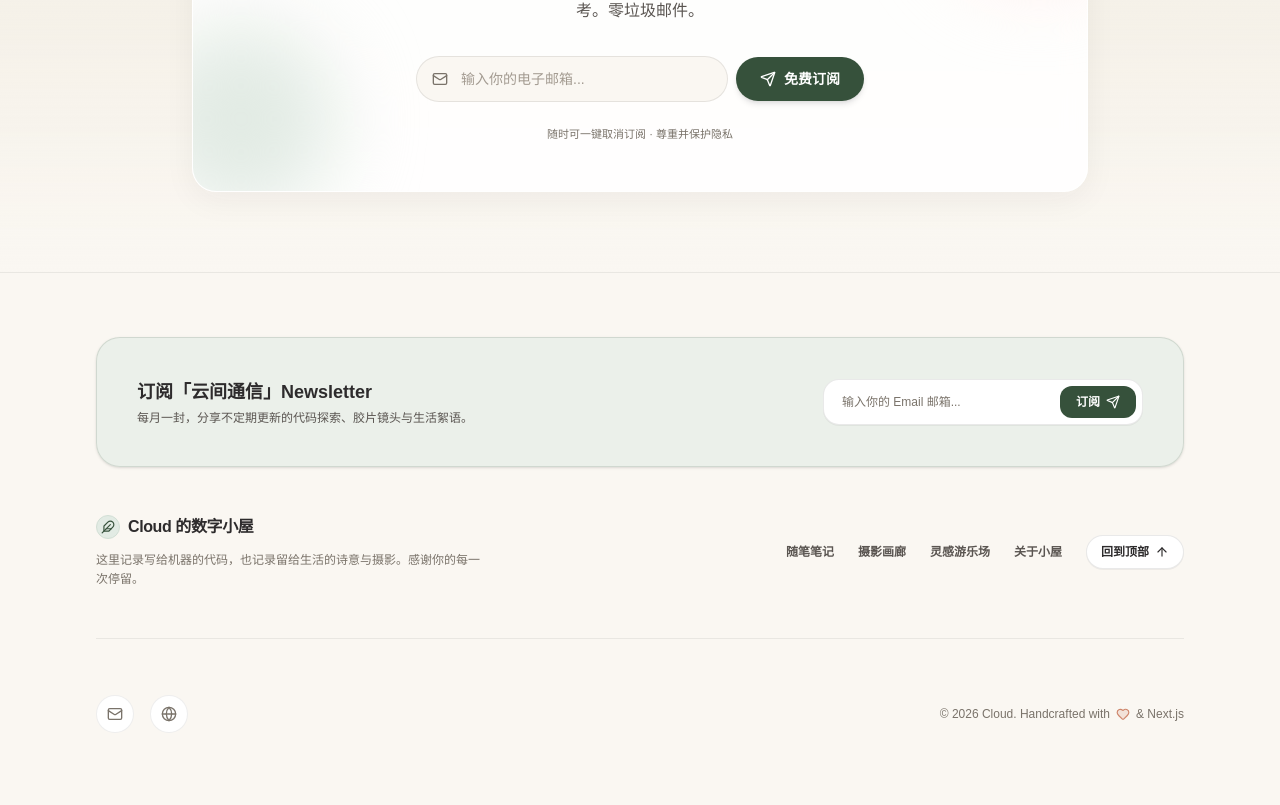
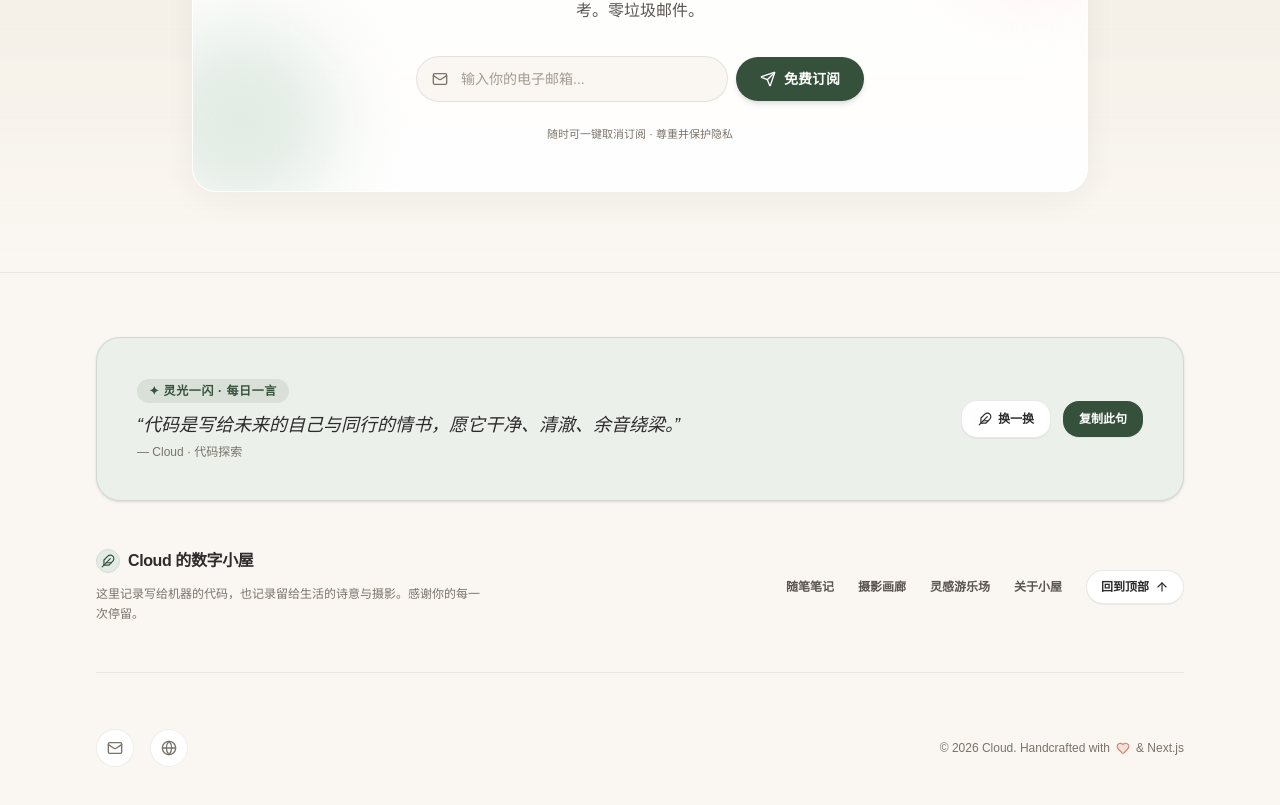
Before and after one commit to YunBaoJ/cloud-blog, a Next.js app: page / in a window 1280 px wide. Shown: the part 3788-4593 px from the top of the page. Before the commit the page ends 4569 px from the top, so only its background shows below. Built offline with nearby package versions, Linux system fonts and the light colour scheme; a web font is replaced by a local one.

Commit message:
feat: replace Footer newsletter subscription with a daily inspiration and wisdom quote card

```diff
--- a/src/components/Footer.tsx
+++ b/src/components/Footer.tsx
@@ -1,61 +1,84 @@
 "use client";
 
 import { useState } from "react";
-import { Feather, Heart, Mail, Globe, ArrowUp, Send, CheckCircle2 } from "lucide-react";
+import { Feather, Heart, Mail, Globe, ArrowUp } from "lucide-react";
+
+const INSPIRATIONS = [
+  { text: "代码是写给未来的自己与同行的情书，愿它干净、清澈、余音绕梁。", author: "Cloud · 代码探索" },
+  { text: "胶片最迷人的地方，在于它不可逆的静止与对时间无声的敬畏。", author: "Cloud · 胶片观察" },
+  { text: "水温 92℃，研磨度中细，焖蒸 30 秒，生活与手冲咖啡一样需要节奏。", author: "Cloud · 晨间仪式" },
+  { text: "完美的视觉不是元素的堆砌，而是把多余的噪音删减到无法再减。", author: "Design Taste" },
+  { text: "保持好奇，保持对细节无理取的苛求，这是手艺人最浪漫的坚持。", author: "Wabi-Sabi Craft" },
+];
 
 export default function Footer() {
-  const [email, setEmail] = useState("");
-  const [subscribed, setSubscribed] = useState(false);
+  const [quoteIndex, setQuoteIndex] = useState(0);
+  const [copied, setCopied] = useState(false);
+  const [shuffling, setShuffling] = useState(false);
 
   const scrollToTop = () => {
     window.scrollTo({ top: 0, behavior: "smooth" });
   };
 
-  const handleSubscribe = (e: React.FormEvent) => {
-    e.preventDefault();
-    if (!email || !email.includes("@")) return;
-    setSubscribed(true);
+  const handleNextQuote = () => {
+    setShuffling(true);
     setTimeout(() => {
-      setSubscribed(false);
-      setEmail("");
-    }, 4000);
+      setQuoteIndex((prev) => (prev + 1) % INSPIRATIONS.length);
+      setShuffling(false);
+    }, 150);
   };
 
+  const handleCopyQuote = () => {
+    const current = INSPIRATIONS[quoteIndex];
+    navigator.clipboard.writeText(`"${current.text}" — ${current.author}`);
+    setCopied(true);
+    setTimeout(() => setCopied(false), 2000);
+  };
+
+  const currentQuote = INSPIRATIONS[quoteIndex];
+
   return (
-    <footer className="w-full bg-[#FAF7F2] text-[#5A5551] pt-16 pb-12 border-t border-[#2D2B2C]/8">
+    <footer className="w-full bg-[#FAF7F2] dark:bg-[#141C16] text-[#5A5551] dark:text-[#9EB3A4] pt-16 pb-12 border-t border-[#2D2B2C]/8 dark:border-white/10 transition-colors">
       <div className="max-w-6xl mx-auto px-4 sm:px-6 lg:px-8 space-y-12">
-        {/* Newsletter Subscription Bar */}
-        <div className="p-8 sm:p-10 rounded-3xl bg-[#E2EBE4]/60 border border-[#36513B]/15 shadow-sm flex flex-col md:flex-row items-center justify-between gap-6">
-          <div className="space-y-1 text-center md:text-left">
-            <h3 className="text-lg font-bold text-[#2D2B2C]">订阅「云间通信」Newsletter</h3>
-            <p className="text-xs text-[#5A5551]">每月一封，分享不定期更新的代码探索、胶片镜头与生活絮语。</p>
+        {/* Replacement: Daily Inspiration & Wisdom Card */}
+        <div className="p-8 sm:p-10 rounded-3xl bg-[#E2EBE4]/60 dark:bg-[#1E2721]/80 border border-[#36513B]/15 dark:border-white/10 shadow-sm flex flex-col md:flex-row items-start md:items-center justify-between gap-6">
+          <div className="space-y-2 max-w-2xl">
+            <div className="inline-flex items-center gap-2 px-3 py-1 rounded-full bg-[#36513B]/10 dark:bg-[#7CD090]/15 text-[#36513B] dark:text-[#7CD090] text-xs font-bold tracking-wider">
+              <span>✦ 灵光一闪 · 每日一言</span>
+            </div>
+
+            <div className={`transition-opacity duration-200 ${shuffling ? "opacity-0" : "opacity-100"}`}>
+              <p className="text-base sm:text-lg font-medium text-[#2D2B2C] dark:text-[#F0F5F1] italic leading-relaxed">
+                “{currentQuote.text}”
+              </p>
+              <p className="text-xs font-mono text-[#7A736A] dark:text-[#9EB3A4] mt-1">
+                — {currentQuote.author}
+              </p>
+            </div>
           </div>
 
-          <form onSubmit={handleSubscribe} className="w-full md:w-auto flex items-center gap-2">
-            {!subscribed ? (
-              <div className="flex items-center w-full md:w-80 bg-white rounded-2xl p-1.5 border border-[#2D2B2C]/10 focus-within:border-[#36513B] shadow-2xs transition-all">
-                <input
-                  type="email"
-                  value={email}
-                  onChange={(e) => setEmail(e.target.value)}
-                  placeholder="输入你的 Email 邮箱..."
-                  className="w-full px-3 py-1 text-xs bg-transparent text-[#2D2B2C] focus:outline-none placeholder-[#7A736A]"
-                />
-                <button
-                  type="submit"
-                  className="flex items-center gap-1.5 px-4 py-2 rounded-xl bg-[#36513B] text-white text-xs font-bold hover:bg-[#2A402E] active:scale-95 transition-all flex-shrink-0"
-                >
-                  <span>订阅</span>
-                  <Send className="w-3.5 h-3.5" />
-                </button>
-              </div>
-            ) : (
-              <div className="inline-flex items-center gap-2 px-5 py-2.5 rounded-2xl bg-[#36513B] text-white text-xs font-bold animate-in fade-in zoom-in-95 duration-200">
-                <CheckCircle2 className="w-4 h-4 text-emerald-300" />
-                <span>订阅成功！感谢关注「云间通信」</span>
-              </div>
-            )}
-          </form>
+          <div className="flex items-center gap-3 w-full md:w-auto justify-end flex-shrink-0">
+            <button
+              type="button"
+              onClick={handleNextQuote}
+              className="inline-flex items-center gap-1.5 px-4 py-2.5 rounded-2xl bg-white dark:bg-[#2A382E] border border-[#2D2B2C]/10 dark:border-white/10 text-[#2D2B2C] dark:text-[#F0F5F1] text-xs font-bold hover:bg-[#36513B] hover:text-white dark:hover:bg-[#7CD090] dark:hover:text-[#141C16] transition-all shadow-2xs active:scale-95 group"
+            >
+              <Feather className={`w-3.5 h-3.5 group-hover:rotate-45 transition-transform ${shuffling ? "animate-spin" : ""}`} />
+              <span>换一换</span>
+            </button>
+
+            <button
+              type="button"
+              onClick={handleCopyQuote}
+              className="inline-flex items-center gap-1.5 px-4 py-2.5 rounded-2xl bg-[#36513B] dark:bg-[#7CD090] text-white dark:text-[#141C16] text-xs font-bold hover:bg-[#2A402E] transition-all shadow-2xs active:scale-95"
+            >
+              {copied ? (
+                <span>已复制句子!</span>
+              ) : (
+                <span>复制此句</span>
+              )}
+            </button>
+          </div>
         </div>
 
         <div className="flex flex-col md:flex-row items-center justify-between gap-8 pb-12 border-b border-[#2D2B2C]/8">
```
